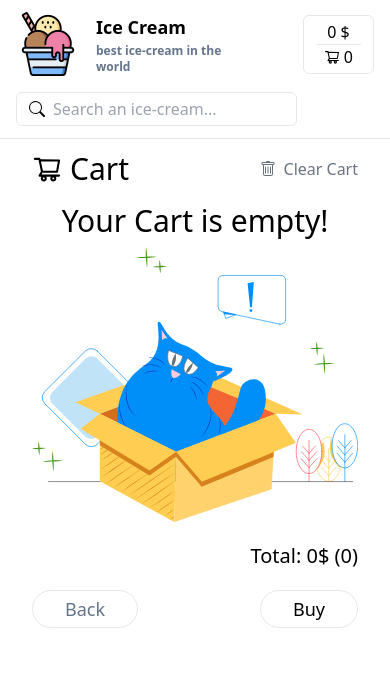
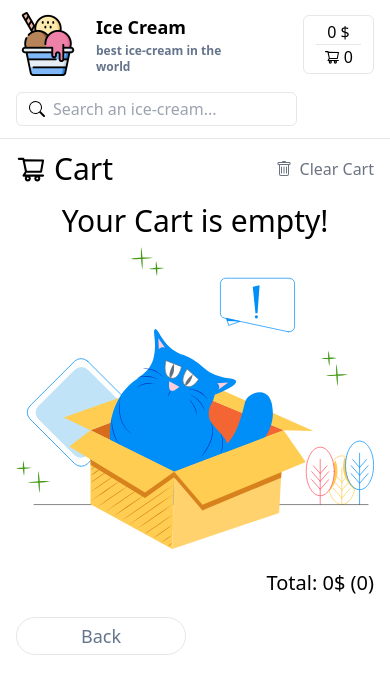
Before and after one commit to anysofronova/react-ts-ice-cream-app, a React (Create React App) app: page /cart in a window 390 px wide. Shown: the top 694 px of the page. Built offline with nearby package versions, Linux system fonts and the light colour scheme.

Commit message:
Added link from the cart

```diff
--- a/src/components/CartItem/CartItem.module.scss
+++ b/src/components/CartItem/CartItem.module.scss
@@ -25,3 +25,9 @@
     }
   }
 }
+
+@media screen and (max-width: 480px) {
+  .cartItem {
+    grid-template-columns: 2fr 3fr 1fr 1fr 1fr;
+  }
+}
--- a/src/pages/Cart/Cart.module.scss
+++ b/src/pages/Cart/Cart.module.scss
@@ -19,16 +19,16 @@
   }
   .bottom {
     @apply flex justify-between items-center pt-3 px-3;
+    .back {
+      @apply border rounded-3xl px-16 py-2 py-1 text-lg font-normal text-slate-500 cursor-pointer;
+      &:hover {
+        @apply text-black;
+      }
+    }
     button {
-      @apply border rounded-3xl px-16 py-2 py-1 text-lg font-normal;
+      @apply border rounded-3xl px-16 py-2 py-1 text-lg font-normal cursor-pointer;
       &:hover {
         @apply bg-slate-200;
-      }
-      &.back {
-        @apply text-slate-500;
-        &:hover {
-          @apply text-black;
-        }
       }
     }
   }
@@ -47,7 +47,7 @@
 
 @media screen and (max-width: 480px) {
   .cart {
-    @apply px-8;
+    @apply px-4;
     .bottom {
       @apply px-0;
       button {
--- a/src/pages/Cart/Cart.tsx
+++ b/src/pages/Cart/Cart.tsx
@@ -1,6 +1,7 @@
 import React from "react";
 import { AiOutlineShoppingCart } from "react-icons/ai";
 import { BsTrash } from "react-icons/bs";
+import { Link } from "react-router-dom";
 
 import styles from "./Cart.module.scss";
 import CartItem from "../../components/CartItem/CartItem";
@@ -45,8 +46,10 @@ const Cart = () => {
         Total: {totalPrice}$ ({totalCount})
       </div>
       <div className={styles.bottom}>
-        <button className={styles.back}>Back</button>
-        <button className={styles.buy}>Buy</button>
+        <Link to={"/"} className={styles.back}>
+          Back
+        </Link>
+        {totalCount !== 0 && <button className={styles.buy}>Buy</button>}
       </div>
     </div>
   );
```
